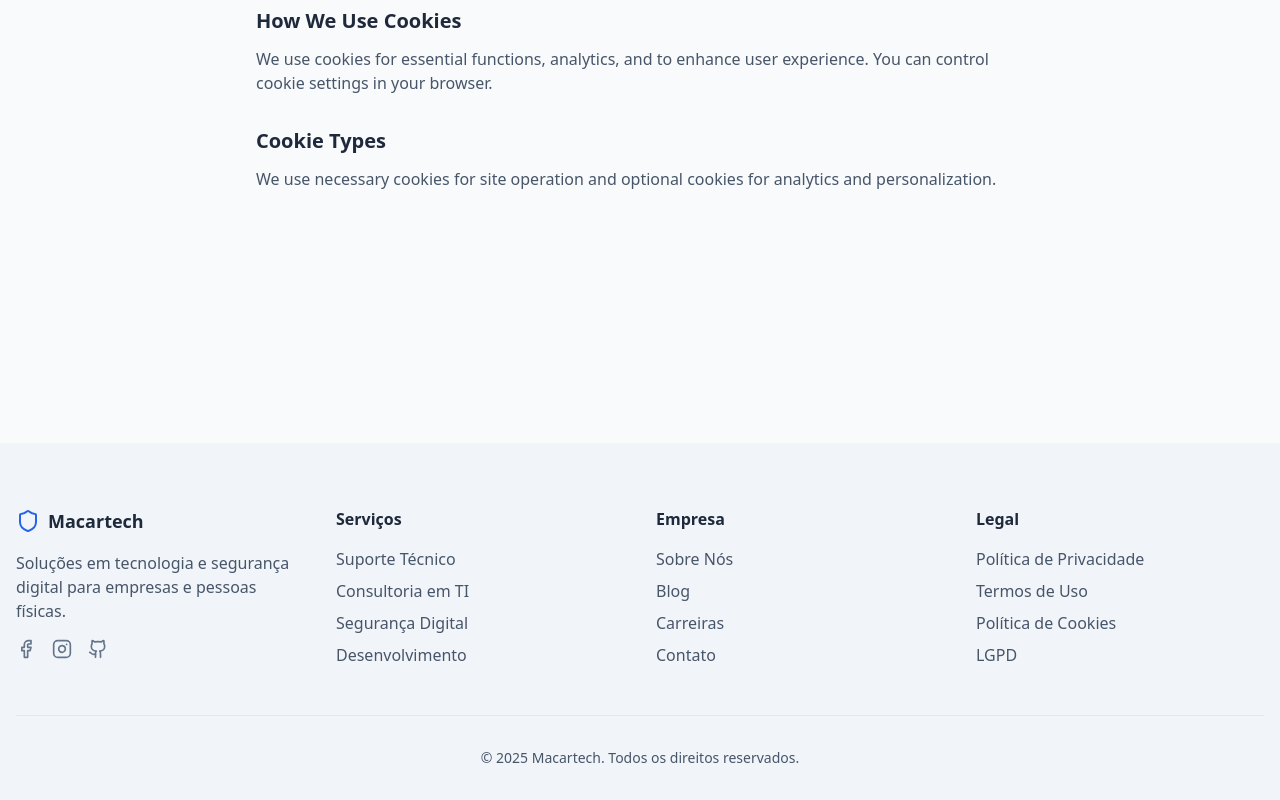
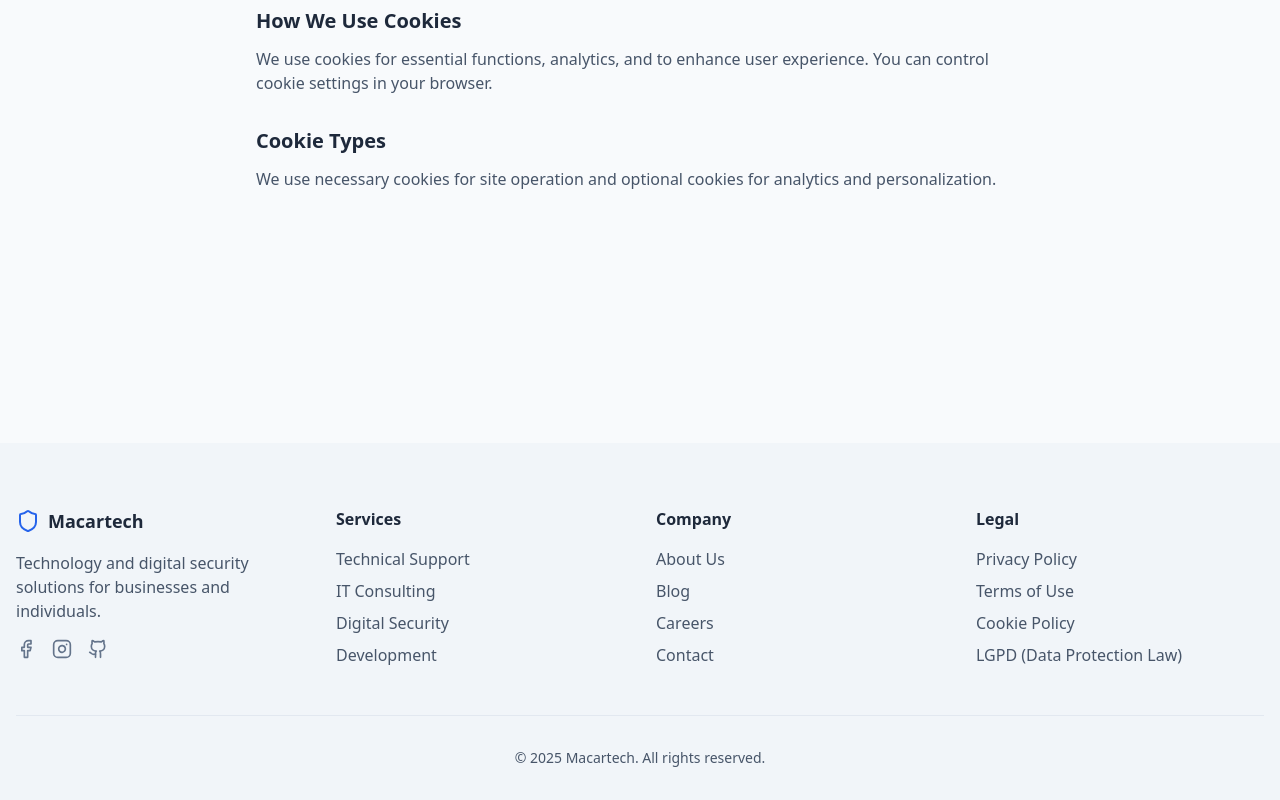
Before and after one commit to macartechsand/macartech_ai, a React (Vite) app: page /cookies in a window 1280 px wide. Shown: the part 357-1157 px from the top of the page. Built offline with nearby package versions, Linux system fonts and the light colour scheme.

Commit message:
Updated Footer.tsx

```diff
--- a/src/components/Footer.tsx
+++ b/src/components/Footer.tsx
@@ -15,7 +15,7 @@ const Footer: React.FC = () => {
               <span className="text-lg font-bold text-slate-800 dark:text-white">Macartech</span>
             </div>
             <p className="text-slate-600 dark:text-slate-400 mb-4">
-              Soluções em tecnologia e segurança digital para empresas e pessoas físicas.
+              Technology and digital security solutions for businesses and individuals.
             </p>
             <div className="flex space-x-4">
               <a
@@ -49,14 +49,14 @@ const Footer: React.FC = () => {
           </div>
 
           <div>
-            <h3 className="text-slate-800 dark:text-white font-semibold mb-4">Serviços</h3>
+            <h3 className="text-slate-800 dark:text-white font-semibold mb-4">Services</h3>
             <ul className="space-y-2">
               <li>
                 <Link
                   to="/services#support"
                   className="text-slate-600 dark:text-slate-400 hover:text-blue-600 dark:hover:text-blue-400 transition-colors"
                 >
-                  Suporte Técnico
+                  Technical Support
                 </Link>
               </li>
               <li>
@@ -64,7 +64,7 @@ const Footer: React.FC = () => {
                   to="/services#consulting"
                   className="text-slate-600 dark:text-slate-400 hover:text-blue-600 dark:hover:text-blue-400 transition-colors"
                 >
-                  Consultoria em TI
+                  IT Consulting
                 </Link>
               </li>
               <li>
@@ -72,7 +72,7 @@ const Footer: React.FC = () => {
                   to="/services#security"
                   className="text-slate-600 dark:text-slate-400 hover:text-blue-600 dark:hover:text-blue-400 transition-colors"
                 >
-                  Segurança Digital
+                  Digital Security
                 </Link>
               </li>
               <li>
@@ -80,21 +80,21 @@ const Footer: React.FC = () => {
                   to="/services#development"
                   className="text-slate-600 dark:text-slate-400 hover:text-blue-600 dark:hover:text-blue-400 transition-colors"
                 >
-                  Desenvolvimento
+                  Development
                 </Link>
               </li>
             </ul>
           </div>
 
           <div>
-            <h3 className="text-slate-800 dark:text-white font-semibold mb-4">Empresa</h3>
+            <h3 className="text-slate-800 dark:text-white font-semibold mb-4">Company</h3>
             <ul className="space-y-2">
               <li>
                 <Link
                   to="/about"
                   className="text-slate-600 dark:text-slate-400 hover:text-blue-600 dark:hover:text-blue-400 transition-colors"
                 >
-                  Sobre Nós
+                  About Us
                 </Link>
               </li>
               <li>
@@ -110,7 +110,7 @@ const Footer: React.FC = () => {
                   to="/careers"
                   className="text-slate-600 dark:text-slate-400 hover:text-blue-600 dark:hover:text-blue-400 transition-colors"
                 >
-                  Carreiras
+                  Careers
                 </Link>
               </li>
               <li>
@@ -118,7 +118,7 @@ const Footer: React.FC = () => {
                   to="/contact"
                   className="text-slate-600 dark:text-slate-400 hover:text-blue-600 dark:hover:text-blue-400 transition-colors"
                 >
-                  Contato
+                  Contact
                 </Link>
               </li>
             </ul>
@@ -132,7 +132,7 @@ const Footer: React.FC = () => {
                   to="/privacy"
                   className="text-slate-600 dark:text-slate-400 hover:text-blue-600 dark:hover:text-blue-400 transition-colors"
                 >
-                  Política de Privacidade
+                  Privacy Policy
                 </Link>
               </li>
               <li>
@@ -140,7 +140,7 @@ const Footer: React.FC = () => {
                   to="/terms"
                   className="text-slate-600 dark:text-slate-400 hover:text-blue-600 dark:hover:text-blue-400 transition-colors"
                 >
-                  Termos de Uso
+                  Terms of Use
                 </Link>
               </li>
               <li>
@@ -148,7 +148,7 @@ const Footer: React.FC = () => {
                   to="/cookies"
                   className="text-slate-600 dark:text-slate-400 hover:text-blue-600 dark:hover:text-blue-400 transition-colors"
                 >
-                  Política de Cookies
+                  Cookie Policy
                 </Link>
               </li>
               <li>
@@ -156,7 +156,7 @@ const Footer: React.FC = () => {
                   to="/lgpd"
                   className="text-slate-600 dark:text-slate-400 hover:text-blue-600 dark:hover:text-blue-400 transition-colors"
                 >
-                  LGPD
+                  LGPD (Data Protection Law)
                 </Link>
               </li>
             </ul>
@@ -165,7 +165,7 @@ const Footer: React.FC = () => {
 
         <div className="pt-8 border-t border-slate-200 dark:border-slate-800 text-center">
           <p className="text-slate-600 dark:text-slate-400 text-sm">
-            © {currentYear} Macartech. Todos os direitos reservados.
+            © {currentYear} Macartech. All rights reserved.
           </p>
         </div>
       </div>
```
